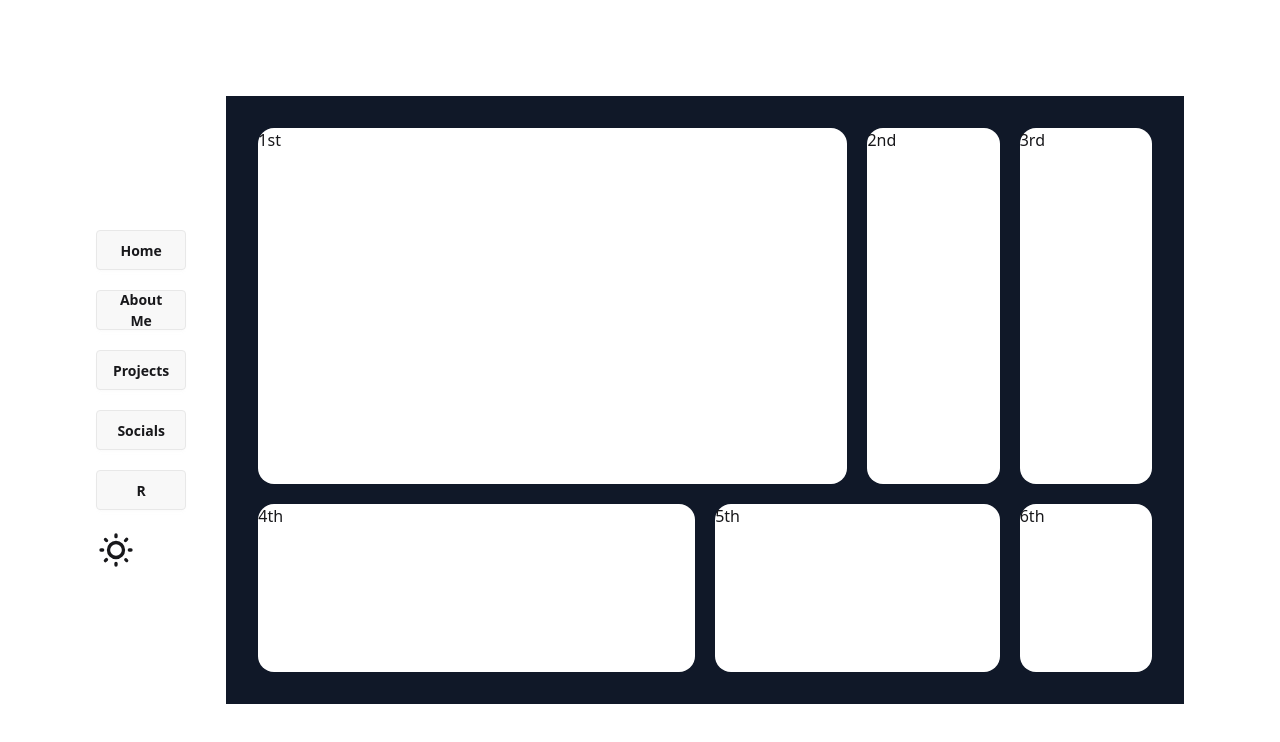
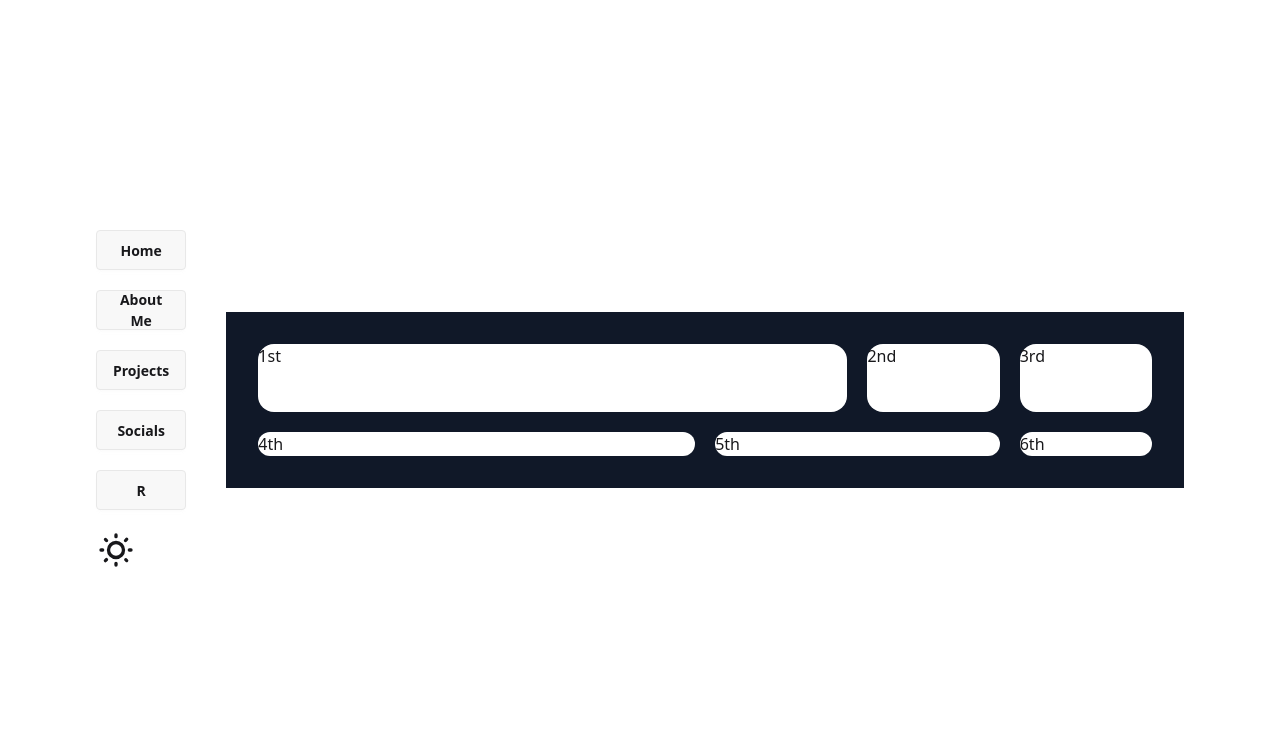
Before and after one commit to RabbitFactory/My_Portfolio, a React (Vite) app: page / in a window 1280 px wide. Shown: the top 742 px of the page. Built offline with nearby package versions, Linux system fonts and the light colour scheme.

Commit message:
fixing scroll issues

```diff
--- a/src/layouts/MainLayout.jsx
+++ b/src/layouts/MainLayout.jsx
@@ -27,24 +27,29 @@ function MainLayout() {
     // Wait for flickering effect to finish before showing the layout
     const timer = setTimeout(() => {
       setShowContent(true);
-    }, 4000); // Match with the FlickeringText duration
+    }, 4000); // Match FlickeringText duration
 
     return () => clearTimeout(timer);
   }, []);
 
   return (
-    <div className="relative h-screen w-full overflow-hidden" style={{ backgroundColor: bgColor, transition: "background-color 0.3s, opacity 1s ease-in-out"
-    }}>
+    <div
+      className="relative min-h-screen w-full overflow-auto transition-colors duration-300"
+      style={{ backgroundColor: bgColor }}
+    >
       {/* Flickering Text (Full-Screen Overlay) */}
       {!showContent && (
-        <div className="fixed inset-0 flex items-center justify-center z-50" style={{ backgroundColor: bgColor }}>
+        <div
+          className="fixed inset-0 flex items-center justify-center z-50"
+          style={{ backgroundColor: bgColor }}
+        >
           <FlickeringText text="Rabbit Factory" duration={3} />
         </div>
       )}
 
       {/* Main Content (Navbar + Pages) */}
       <div
-        className={`md:p-12 lg:p-24 p-5 md:gap-10 gap-2 h-screen w-full md:flex items-center transition-opacity duration-1000 ${
+        className={`md:p-12 lg:p-24 p-5 md:gap-10 gap-2 min-h-screen w-full md:flex items-center transition-opacity duration-1000 ${
           showContent ? "opacity-100" : "opacity-0"
         }`}
       >
--- a/src/pages/Socials.jsx
+++ b/src/pages/Socials.jsx
@@ -1,7 +1,7 @@
 const Socials = () => {
     return (
       <div className="w-full h-full flex items-center bg-gray-900 p-4">
-        <div className="grid grid-cols-2 lg:grid-cols-6 grid-rows-6 w-full h-full gap-5 p-4">
+        <div className="grid grid-cols-6 grid-rows-6 w-full h-full gap-5 p-4">
 
           <div className="col-span-6 row-span-2 md:col-span-4 md:row-span-6 bg-white rounded-2xl">
             <img className="w-full h-full object-cover rounded-2xl" src="/me.jpg" alt="Profile" />
```
